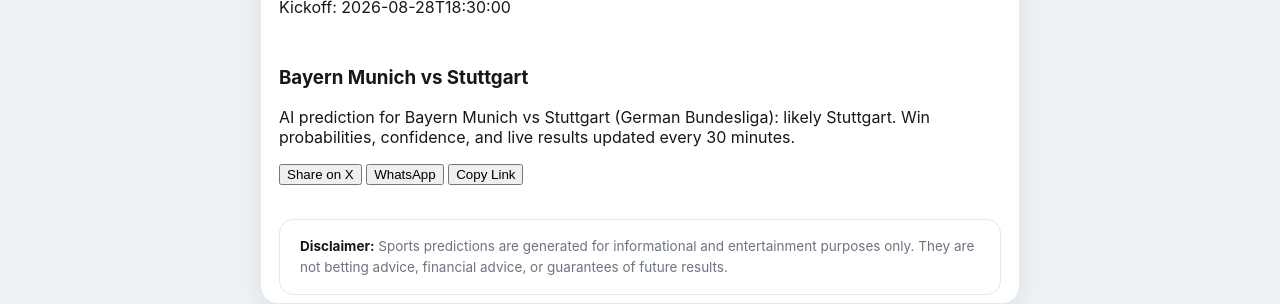
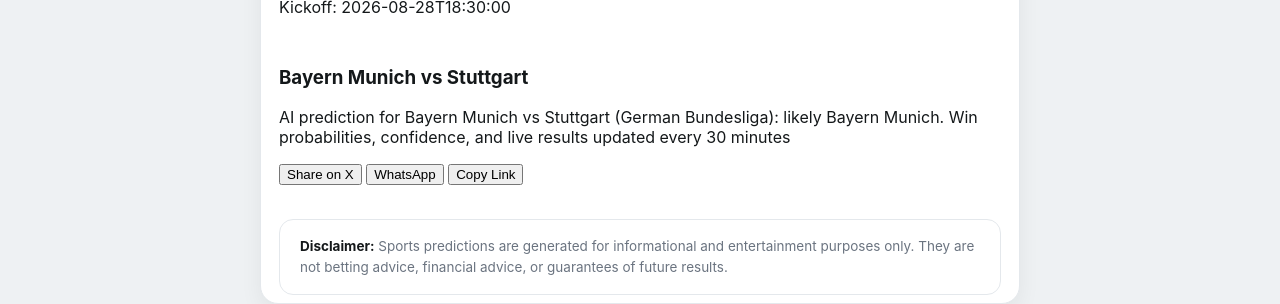
Before and after one commit to ruslanmv/sports-trends, a Jekyll site: the page built from sports/match/tsdb-2508333.md, in a window 1280 px wide and 963 px high. Shown: the part 231-535 px from the top of the window. Built offline with Jekyll 4.4.1, drawn with Linux system fonts in a browser that asks for light colours.

Commit message:
chore(sports): regenerate SEO pages [skip ci]

```diff
--- a/sports/match/tsdb-2508333.md
+++ b/sports/match/tsdb-2508333.md
@@ -2,7 +2,7 @@
 layout: sports-match
 title: "Bayern Munich vs Stuttgart prediction & live odds — German Bundesliga"
 permalink: /sports/match/tsdb-2508333/
-description: "AI prediction for Bayern Munich vs Stuttgart (German Bundesliga): likely Stuttgart. Win probabilities, confidence, and live results updated every 30 minutes."
+description: "AI prediction for Bayern Munich vs Stuttgart (German Bundesliga): likely Bayern Munich. Win probabilities, confidence, and live results updated every 30 minutes"
 sport: "football"
 league: "German Bundesliga"
 home_team: "Bayern Munich"
@@ -13,4 +13,4 @@ jsonld: {"@context": "https://schema.org", "@type": "SportsEvent", "name": "Baye
 
 # Bayern Munich vs Stuttgart
 
-AI prediction for Bayern Munich vs Stuttgart (German Bundesliga): likely Stuttgart. Win probabilities, confidence, and live results updated every 30 minutes.
+AI prediction for Bayern Munich vs Stuttgart (German Bundesliga): likely Bayern Munich. Win probabilities, confidence, and live results updated every 30 minutes
--- a/sports/sitemap-sports.xml
+++ b/sports/sitemap-sports.xml
@@ -12,12 +12,12 @@
   <url><loc>https://ruslanmv.com/sports/cricket/</loc></url>
   <url><loc>https://ruslanmv.com/sports/baseball/</loc></url>
   <url><loc>https://ruslanmv.com/sports/esports/</loc></url>
+  <url><loc>https://ruslanmv.com/sports/match/tsdb-2388819/</loc></url>
+  <url><loc>https://ruslanmv.com/sports/match/tsdb-2548849/</loc></url>
   <url><loc>https://ruslanmv.com/sports/match/tsdb-2508333/</loc></url>
   <url><loc>https://ruslanmv.com/sports/match/tsdb-2570479/</loc></url>
   <url><loc>https://ruslanmv.com/sports/match/tsdb-2482138/</loc></url>
   <url><loc>https://ruslanmv.com/sports/match/tsdb-2489469/</loc></url>
   <url><loc>https://ruslanmv.com/sports/match/tsdb-2506180/</loc></url>
   <url><loc>https://ruslanmv.com/sports/match/tsdb-2494001/</loc></url>
-  <url><loc>https://ruslanmv.com/sports/match/tsdb-2388819/</loc></url>
-  <url><loc>https://ruslanmv.com/sports/match/tsdb-2548849/</loc></url>
 </urlset>
```
Also changed, not shown: assets/images/sports/og/tsdb-2508333.svg.
